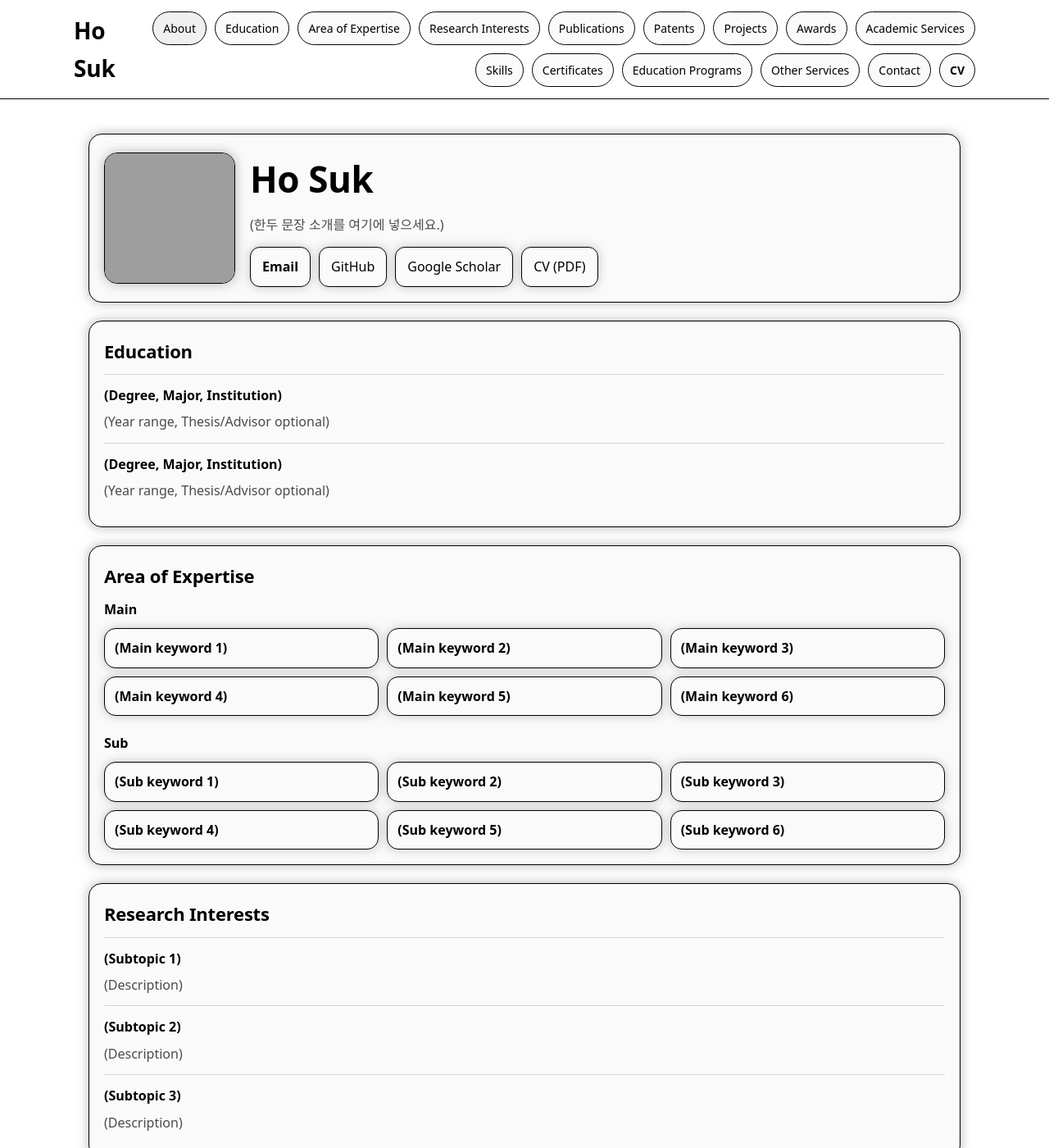
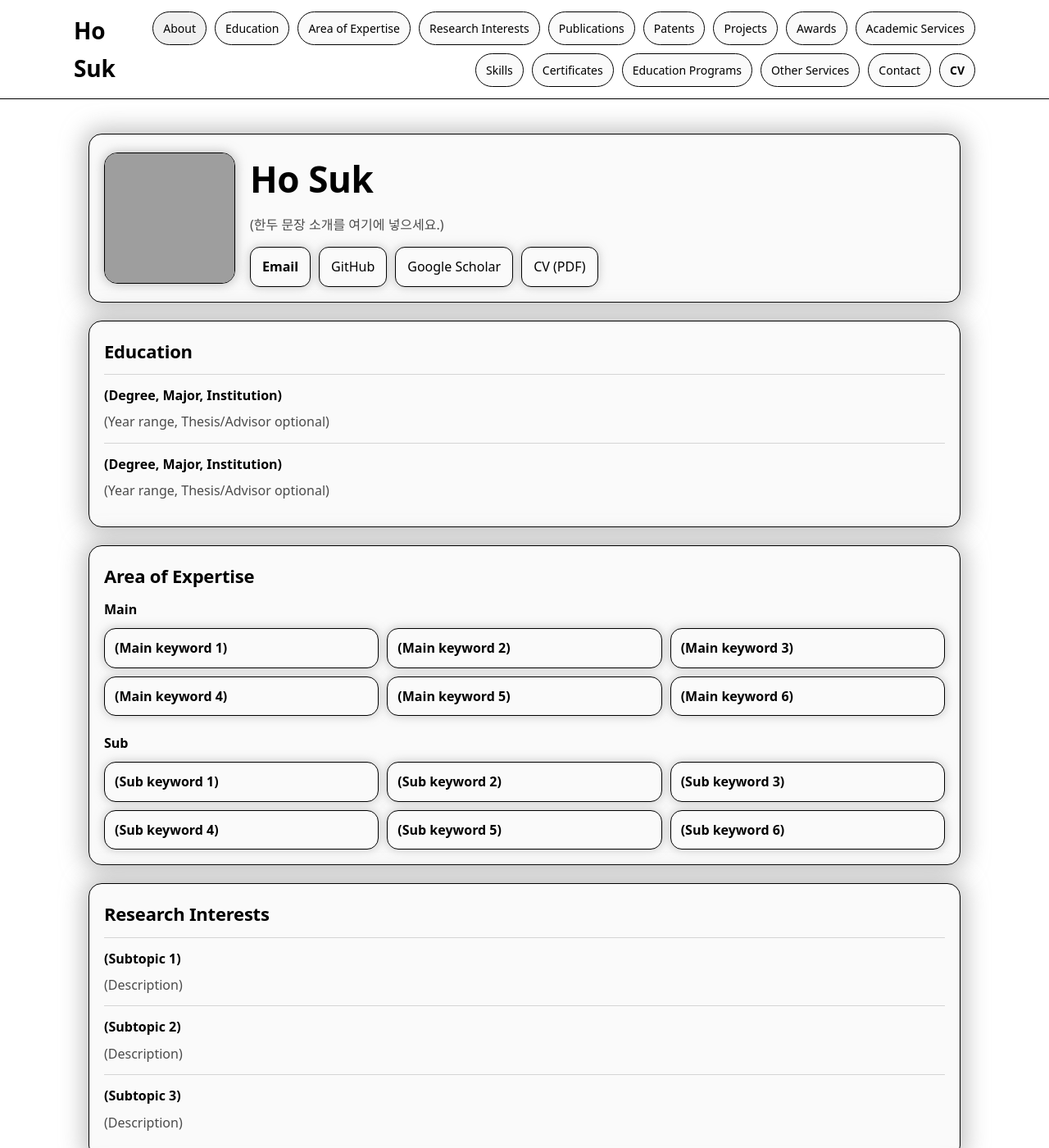
Before and after one commit to ho-suk-93/ho-suk-93.github.io, a Jekyll site: the page built from index.md, in a window 1280 px wide and 1400 px high. Shown: the whole window at 82% size. Built offline with Jekyll 4.4.1, drawn with Linux system fonts in a browser that asks for light colours; grey boxes are pictures that could not be loaded.

Commit message:
Update style.scss

```diff
--- a/assets/css/style.scss
+++ b/assets/css/style.scss
@@ -112,7 +112,11 @@ a:hover{ text-decoration:underline; }
   background: var(--panel);
   border: 1px solid var(--border);
   border-radius: 16px;
-  box-shadow: 0 0 14px var(--shadow);
+
+  /* 그림자 크기 확대 */
+  box-shadow:
+    0 0 28px 6px rgba(150,150,150,0.60);
+
   padding: 18px;
 }
 
```
